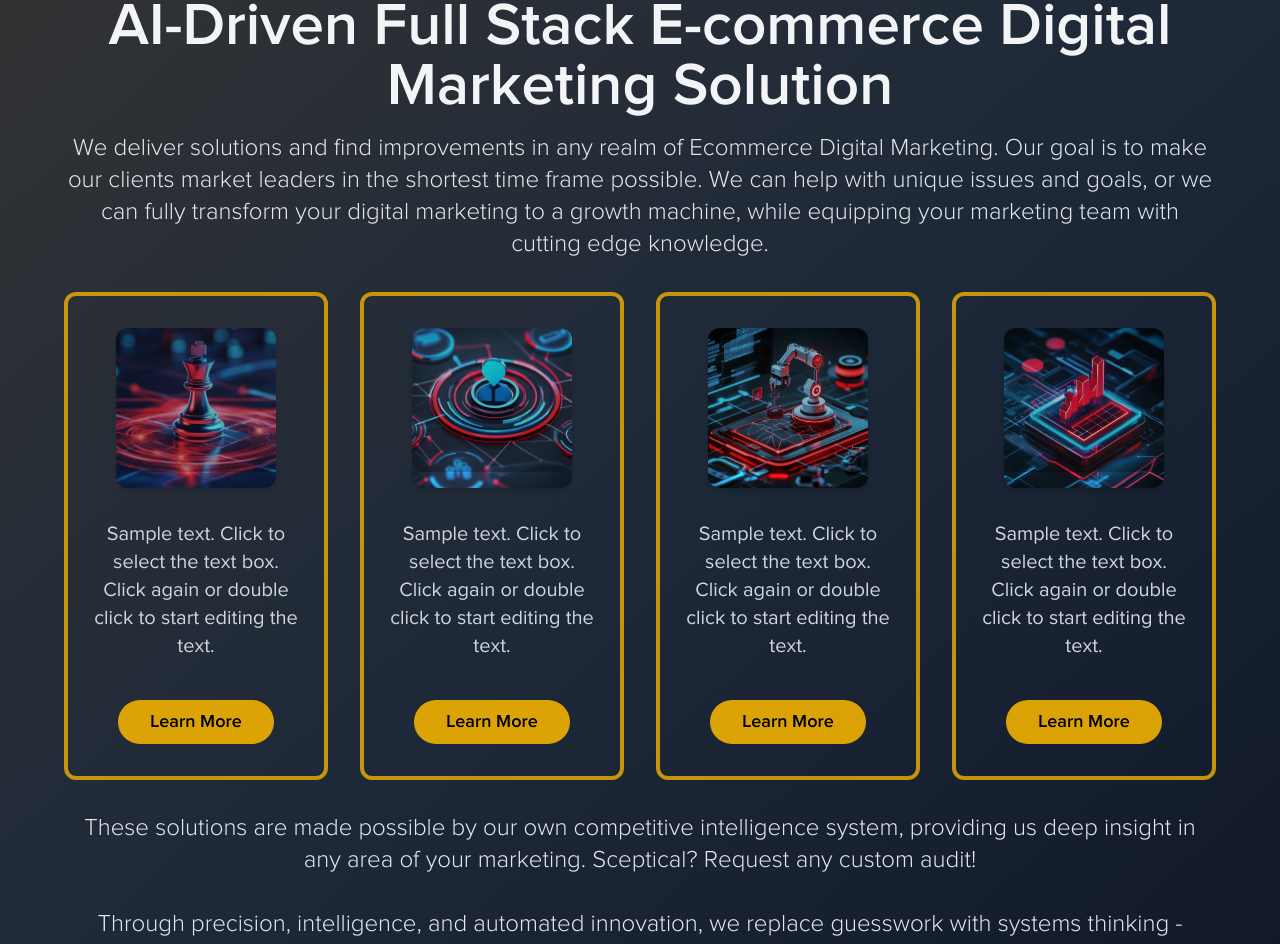
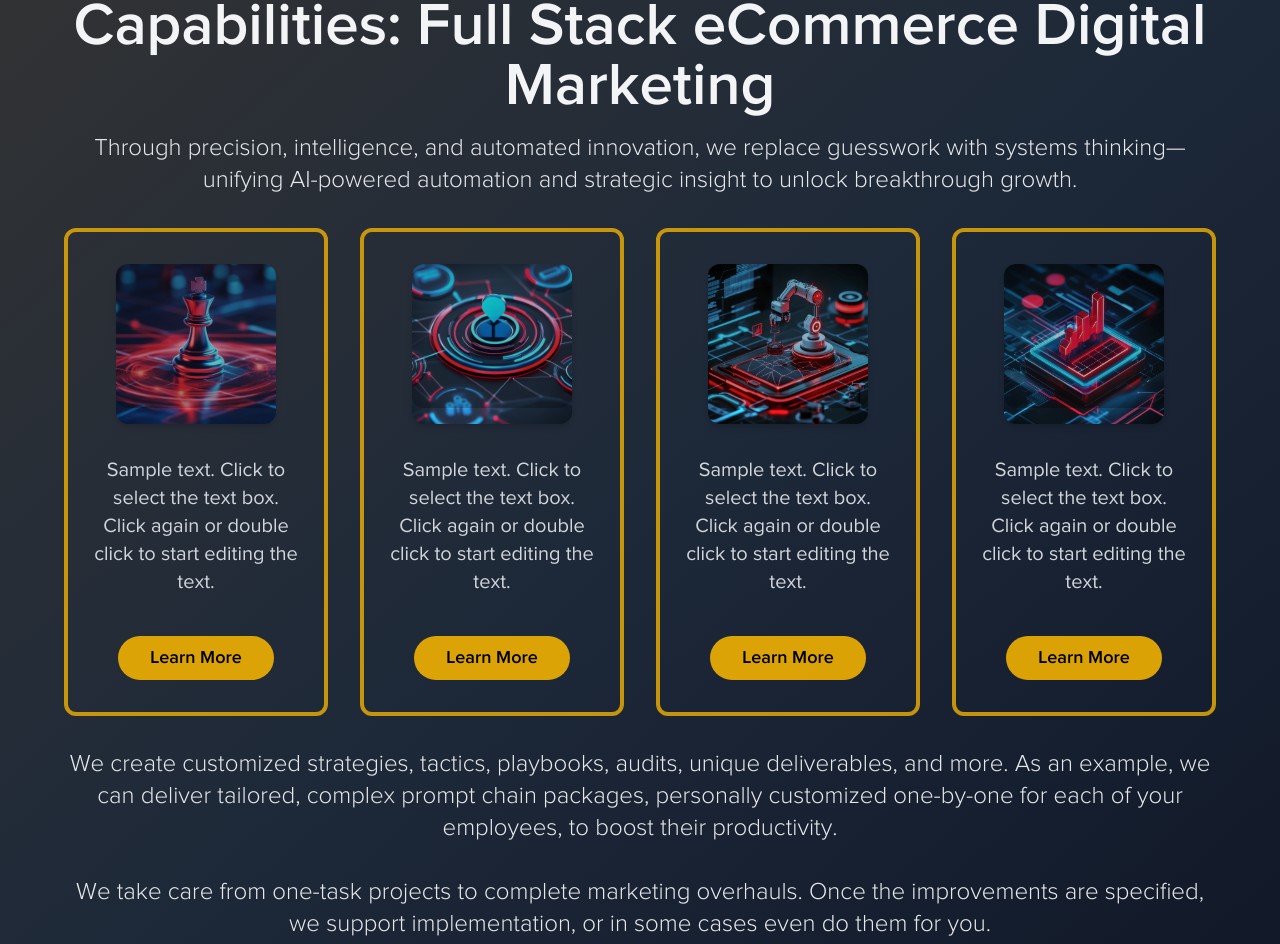
Before and after one commit to judeandy1999/vamossy.com, a Next.js app: page / in a window 1280 px wide. Shown: the part 900-1844 px from the top of the page. Built offline with nearby package versions, Linux system fonts and the light colour scheme; no server answers.

Commit message:
feat: update marketing features text for clarity and impact

```diff
--- a/components/homepage/marketing-features.jsx
+++ b/components/homepage/marketing-features.jsx
@@ -48,7 +48,7 @@ export default function MarketingFeatures() {
           viewport={{ once: false, amount: 0.5 }}
           variants={titleVariants}
         >
-          AI-Driven Full Stack E-commerce Digital Marketing Solution
+          Capabilities: Full Stack eCommerce Digital Marketing
         </motion.h2>
         <motion.p
           className="font-light text-md md:text-xl lg:text-2xl text-gray-200 max-w-6xl mx-auto text-gray-200 mb-4 md:mb-8"
@@ -57,7 +57,7 @@ export default function MarketingFeatures() {
           viewport={{ once: false, amount: 0.5 }}
           variants={titleVariants}
         >
-          We deliver solutions and find improvements in any realm of Ecommerce Digital Marketing. Our goal is to make our clients market leaders in the shortest time frame possible. We can help with unique issues and goals, or we can fully transform your digital marketing to a growth machine, while equipping your marketing team with cutting edge knowledge.
+          Through precision, intelligence, and automated innovation, we replace guesswork with systems thinking—unifying AI-powered automation and strategic insight to unlock breakthrough growth.
         </motion.p>
         <motion.div
           className="grid grid-cols-1 grid-cols-1 md:grid-cols-4 gap-8 mb-8"
@@ -70,7 +70,7 @@ export default function MarketingFeatures() {
             <motion.div
               key={index}
               variants={featuresVariants}
-              className="border-2 lg:border-4 rounded-xl border-yellow-500/80 py-6 px-2 lg:py-8 lg:px-4 flex flex-col items-center text-center lg:space-y-4"
+              className="flex justify-around border-2 lg:border-4 rounded-xl border-yellow-500/80 py-6 px-2 lg:py-8 lg:px-4 flex flex-col items-center text-center lg:space-y-4"
             >
               <div className="relative">
                 <img
@@ -93,10 +93,10 @@ export default function MarketingFeatures() {
           viewport={{ once: false, amount: 0.5 }}
           variants={featuresVariants}
         >
-          These solutions are made possible by our own competitive intelligence system, providing us deep insight in any area of your marketing. Sceptical? Request any custom audit!
+          We create customized strategies, tactics, playbooks, audits, unique deliverables, and more. As an example, we can deliver tailored, complex prompt chain packages, personally customized one-by-one for each of your employees, to boost their productivity.
           <br />
           <br />
-          Through precision, intelligence, and automated innovation, we replace guesswork with systems thinking -unifying Al-powered automation and strategic insight to unlock breakthrough growth.
+          We take care from one-task projects to complete marketing overhauls. Once the improvements are specified, we support implementation, or in some cases even do them for you.
         </motion.p>
       </div>
     </section>
```
